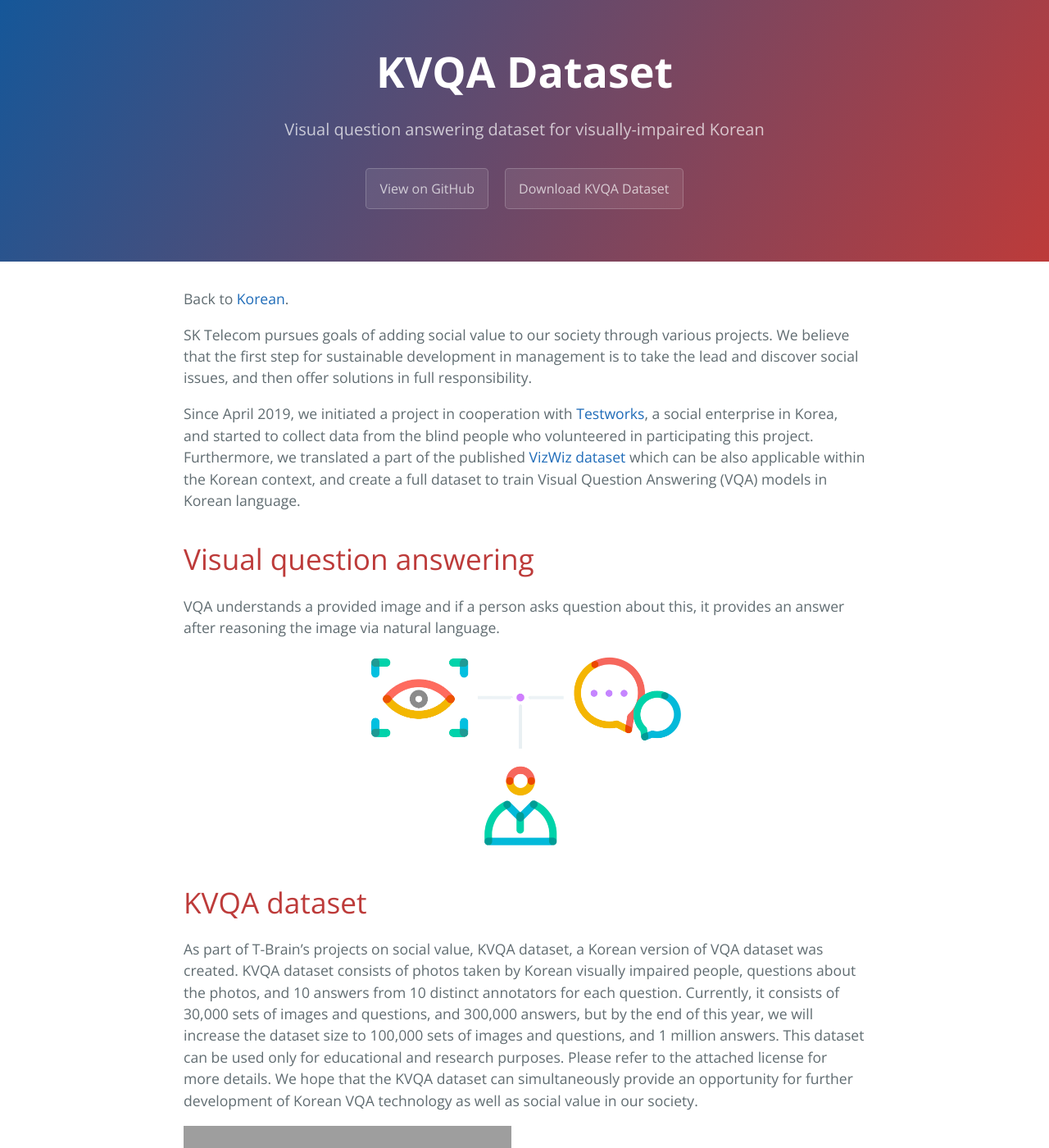
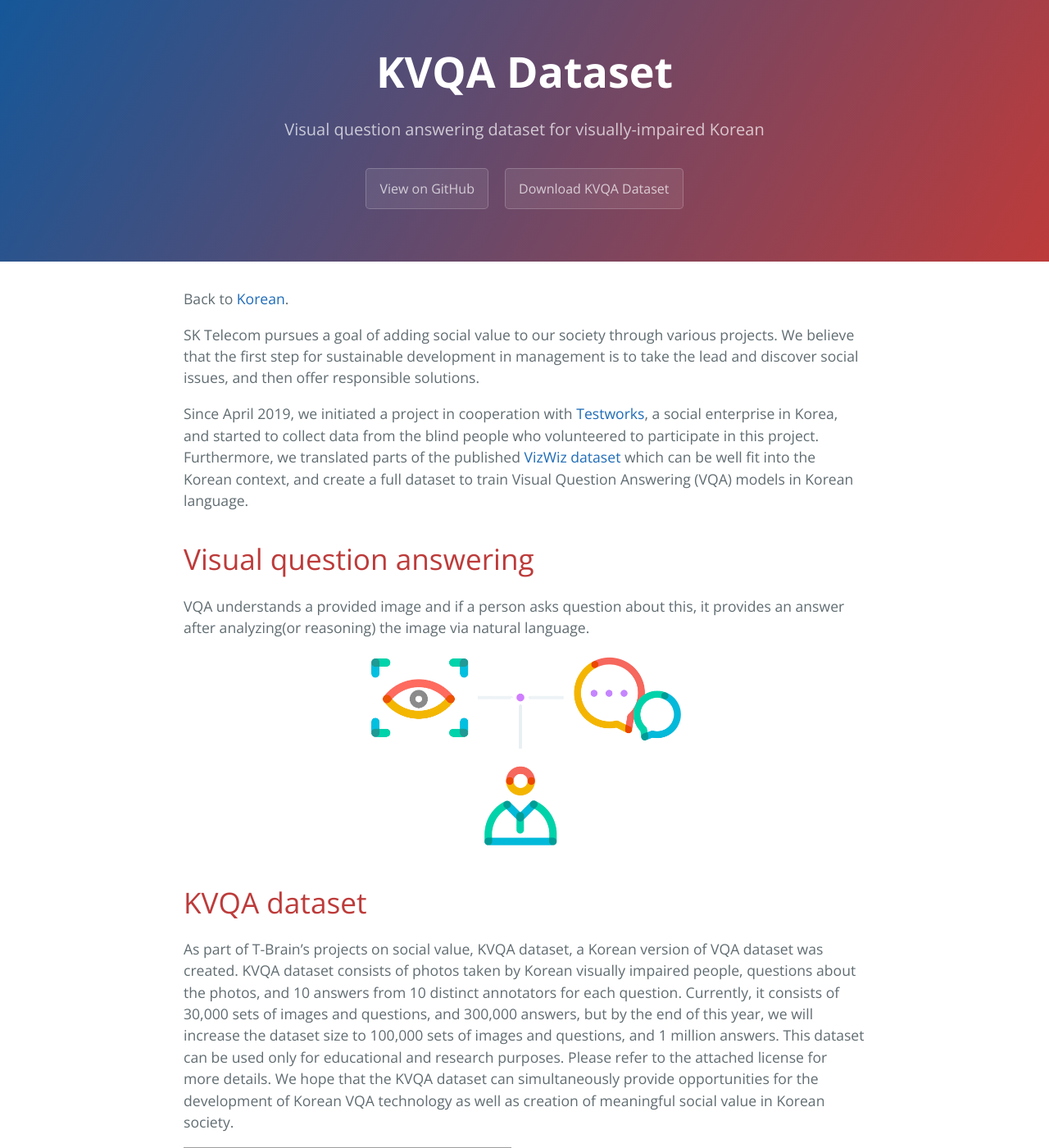
Before and after one commit to SKTBrain/KVQA, a Jekyll site: the page built from docs/index-en.md, in a window 1280 px wide and 1400 px high. Shown: the whole window at 82% size. Built offline with Jekyll 4.4.1, drawn with Linux system fonts in a browser that asks for light colours; some of the changed text lies outside the part shown; grey boxes are pictures that could not be loaded.

Commit message:
Update in general grammar errors and explanation

```diff
--- a/docs/index-en.md
+++ b/docs/index-en.md
@@ -6,13 +6,13 @@
 
 Back to [Korean](./).
 
-SK Telecom pursues goals of adding social value to our society through various projects. We believe that the first step for sustainable development in management is to take the lead and discover social issues, and then offer solutions in full responsibility.
+SK Telecom pursues a goal of adding social value to our society through various projects. We believe that the first step for sustainable development in management is to take the lead and discover social issues, and then offer responsible solutions.
 
-Since April 2019, we initiated a project in cooperation with [Testworks](http://www.testworks.co.kr), a social enterprise in Korea, and started to collect data from the blind people who volunteered in participating this project. Furthermore, we translated a part of the published [VizWiz dataset](https://vizwiz.org/tasks-and-datasets/vqa/) which can be also applicable within the Korean context, and create a full dataset to train Visual Question Answering (VQA) models in Korean language.
+Since April 2019, we initiated a project in cooperation with [Testworks](http://www.testworks.co.kr), a social enterprise in Korea, and started to collect data from the blind people who volunteered to participate in this project. Furthermore, we translated parts of the published [VizWiz dataset](https://vizwiz.org/tasks-and-datasets/vqa/) which can be well fit into the Korean context, and create a full dataset to train Visual Question Answering (VQA) models in Korean language.
 
 # Visual question answering
 
-VQA understands a provided image and if a person asks question about this, it provides an answer after reasoning the image via natural language.
+VQA understands a provided image and if a person asks question about this, it provides an answer after analyzing(or reasoning) the image via natural language.
 
 ![VQA](assets/img/vqa.png)
 
@@ -20,7 +20,7 @@
 
 As part of T-Brain’s projects on social value, KVQA dataset, a Korean version of VQA dataset was created. KVQA dataset consists of photos taken by Korean visually impaired people, questions about the photos, and 10 answers from 10 distinct annotators for each question.
 Currently, it consists of 30,000 sets of images and questions, and 300,000 answers, but by the end of this year, we will increase the dataset size to 100,000 sets of images and questions, and 1 million answers.
-This dataset can be used only for educational and research purposes. Please refer to the attached license for more details. We hope that the KVQA dataset can simultaneously provide an opportunity for further development of Korean VQA technology as well as social value in our society.
+This dataset can be used only for educational and research purposes. Please refer to the attached license for more details. We hope that the KVQA dataset can simultaneously provide opportunities for the development of Korean VQA technology as well as creation of meaningful social value in Korean society.
 
 
 ![Examples of KVQA](assets/img/kvqa_examples.png)
@@ -37,7 +37,7 @@
 
 ## Evaluation
 
-We measure accuracy using answers collected from 10 different people for each question. If the answer provided by a VQA model is equal to 3 or more answers from 10 annotators, it gets 100%, and if less than 3, it gets a partial score proportionately. To be consistent with ‘human accuracies’, measured accuracies are averaged over all 10 choose 9 sets of human annotators. Please refer to [VQA Evaluation](https://visualqa.org/evaluation.html) which we follow.
+We measure the model's accuracy by using answers collected from 10 different people for each question. If the answer provided by a VQA model is equal to 3 or more answers from 10 annotators, it gets 100%, and if less than 3, it gets a partial score proportionately. To be consistent with ‘human accuracies’, measured accuracies are averaged over all 10 choose 9 sets of human annotators. Please refer to [VQA Evaluation](https://visualqa.org/evaluation.html) which we follow.
 
 ## Data
 
```
